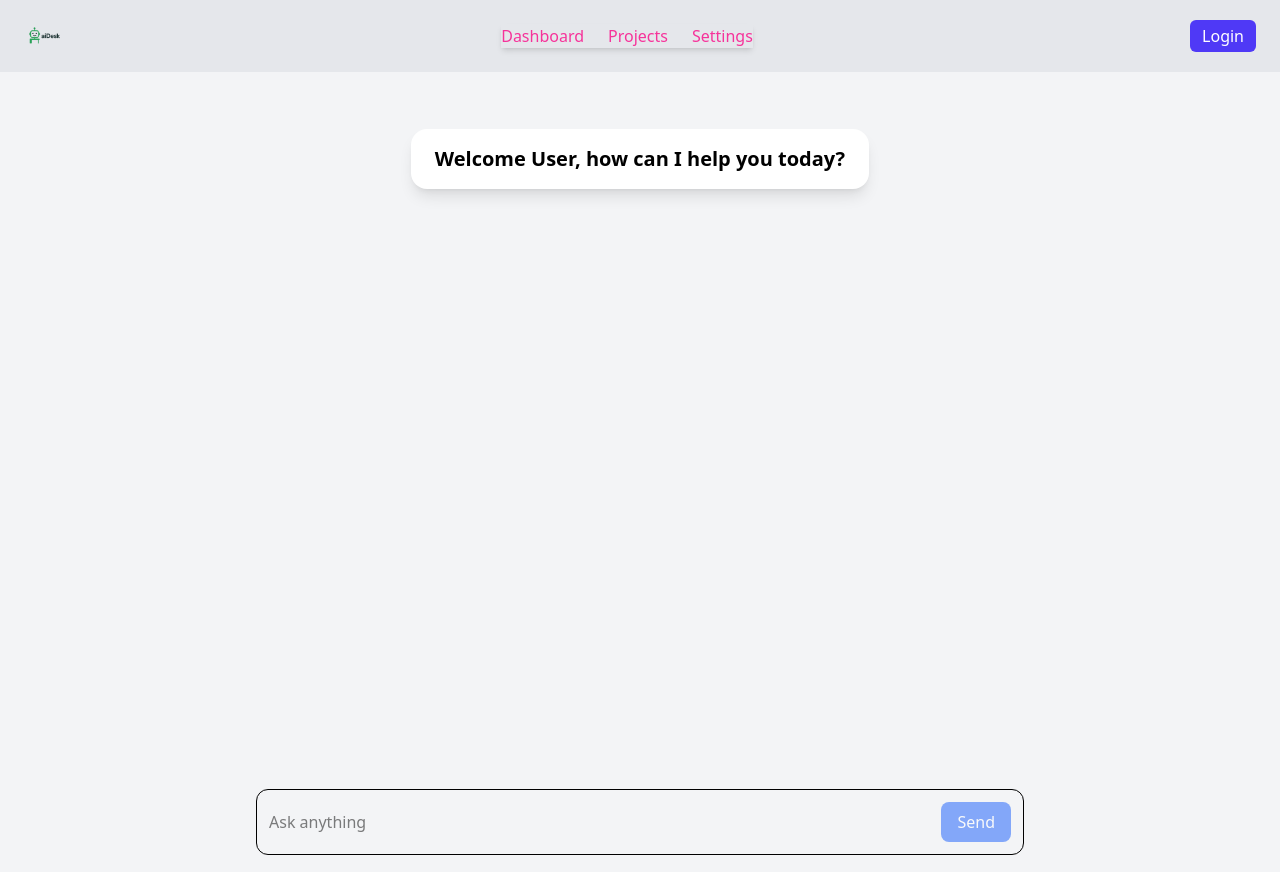
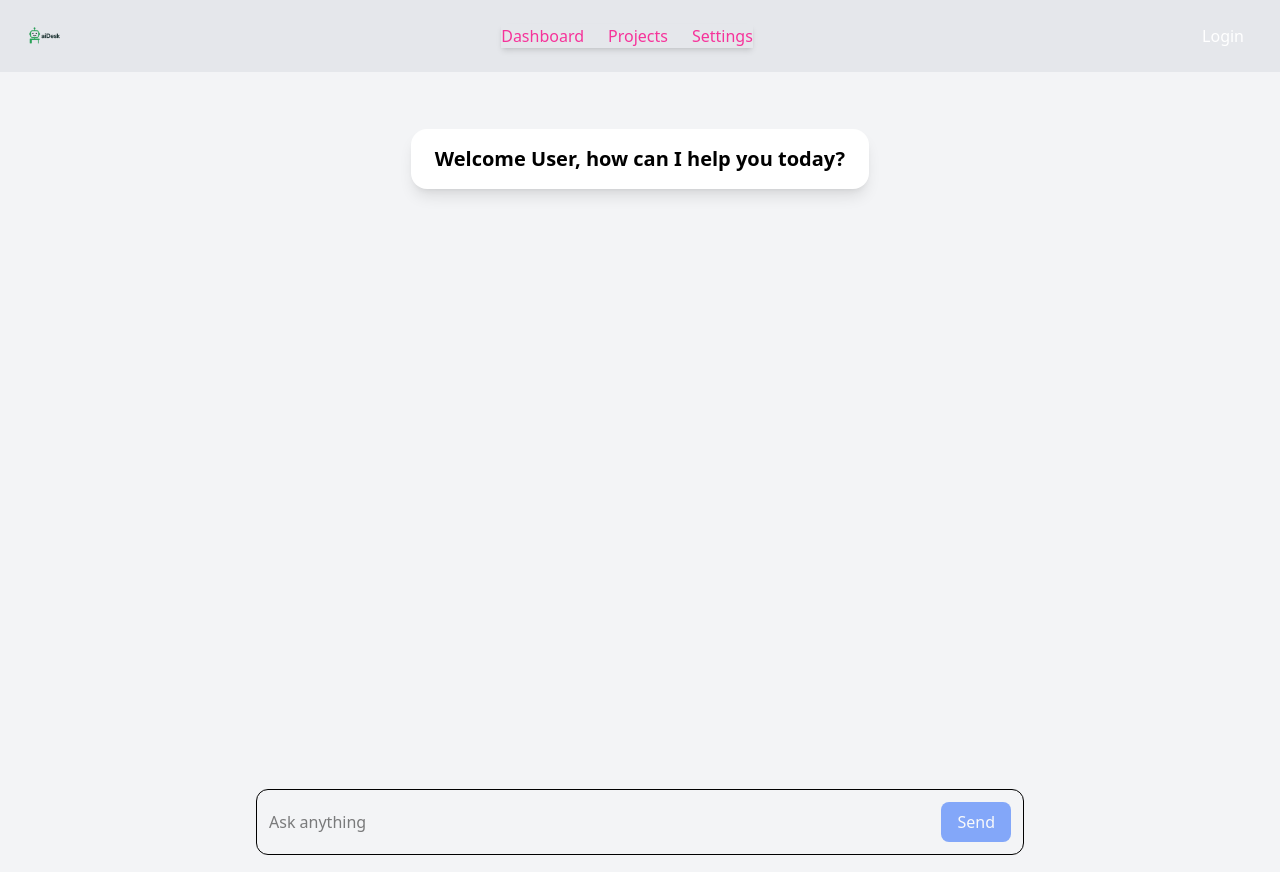
Before and after one commit to byunn90/aiDesk, a React (Vite) app in the folder client/: page / in a window 1280 px wide. Built offline with nearby package versions, Linux system fonts and the light colour scheme.

Commit message:
button issue fixed

```diff
--- a/client/src/assets/Compontents/NavBar.tsx
+++ b/client/src/assets/Compontents/NavBar.tsx
@@ -7,7 +7,7 @@ export function NavBar() {
 
   return (
     <>
-<nav className="flex justify-between items-center px-6 py-4 bg-gray-200 shadow">
+<nav className="flex justify-between items-center px-6 py-4 bg-gray-200 shadow font-inherit">
   <div className="flex items-center gap-2">
     <img className="h-10 w-10 object-contain" src={logo} alt="Ai-Desk" />
 
@@ -23,7 +23,7 @@ export function NavBar() {
     </li>
   </ul>
 
-  <button className="bg-indigo-600 hover:bg-indigo-700 text-white px-3 py-1 rounded-md">
+  <button className="hover:bg-indigo-700 text-white px-3 py-1 rounded-md font-inherit">
     Login
   </button>
 </nav>
```
